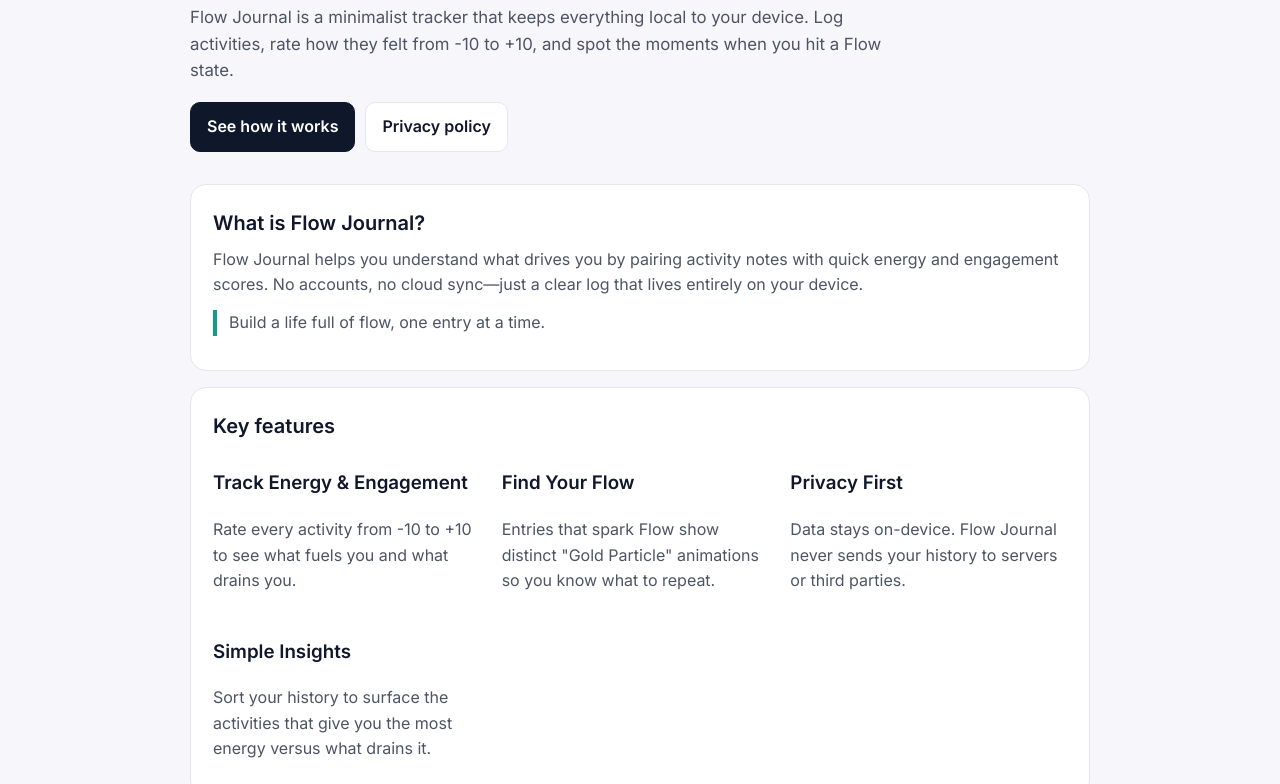
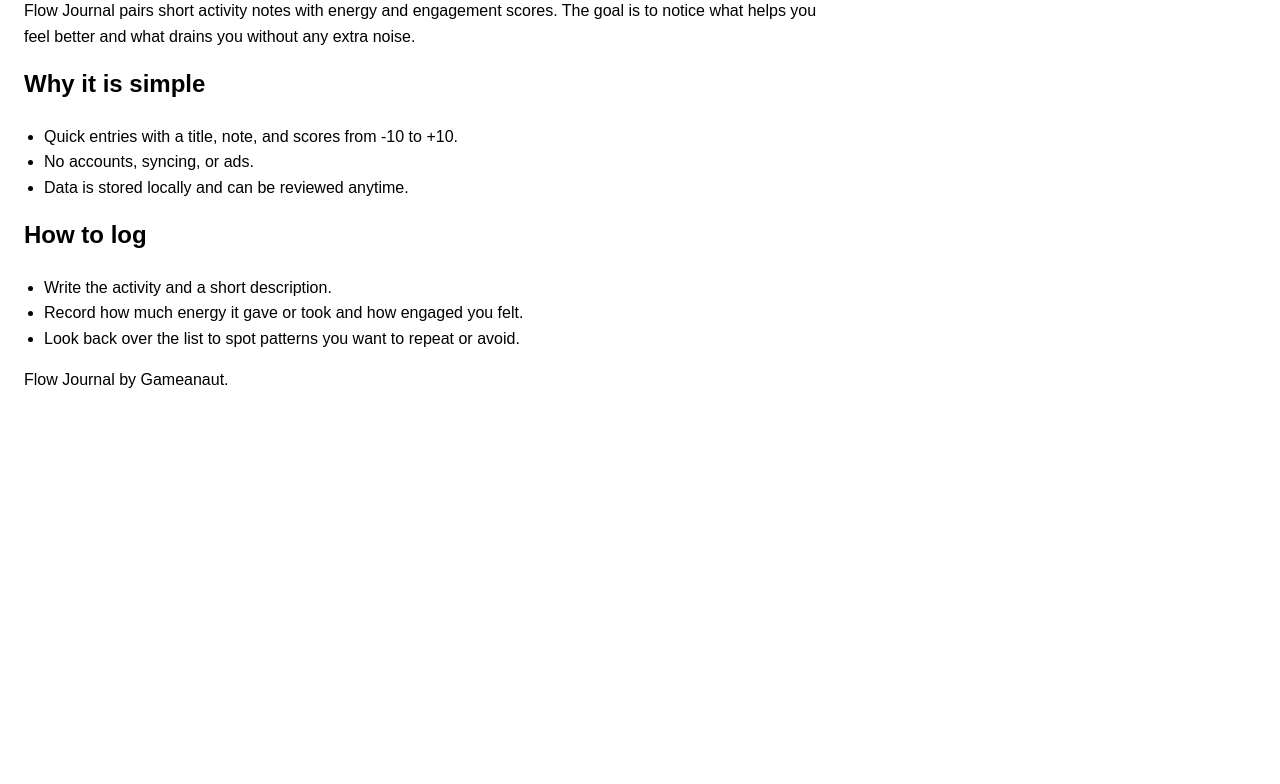
Before and after one commit to gameanaut/gameanaut.github.io, a plain HTML site: page flow-journal/index.html in a window 1280 px wide. Shown: the part 240-1024 px from the top of the page. After the commit the page ends 800 px from the top, so only its background shows below. Drawn offline with Linux system fonts and the light colour scheme.

Commit message:
Simplify flow journal page

```diff
--- a/flow-journal/index.html
+++ b/flow-journal/index.html
@@ -3,179 +3,60 @@
 <head>
     <meta charset="UTF-8">
     <meta name="viewport" content="width=device-width, initial-scale=1.0">
-    <title>Flow Journal | Minimal Energy & Engagement Tracker</title>
-    <meta name="description" content="Flow Journal is a minimalist, privacy-first app to log activities, track energy and engagement from -10 to +10, and spot Flow moments marked with Gold Particles.">
-    <link href="https://fonts.googleapis.com/css2?family=Inter:wght@400;500;600&display=swap" rel="stylesheet">
+    <title>Flow Journal</title>
+    <meta name="description" content="Flow Journal is a simple, privacy-first log for tracking activities with quick energy and engagement notes.">
     <style>
-        :root {
-            --bg: #f7f7fb;
-            --ink: #0f172a;
-            --muted: #4b5563;
-            --accent: #0f9b8e;
-            --border: #e4e7eb;
-            --card: #ffffff;
+        body {
+            margin: 24px;
+            font-family: sans-serif;
+            line-height: 1.6;
+            max-width: 800px;
         }
-        * { box-sizing: border-box; }
-        body {
-            margin: 0;
-            font-family: 'Inter', system-ui, -apple-system, BlinkMacSystemFont, "Segoe UI", sans-serif;
-            background: var(--bg);
-            color: var(--ink);
-            line-height: 1.6;
+        h1, h2 {
+            margin-top: 0;
         }
-        a { color: var(--accent); text-decoration: none; }
-        header {
-            padding: 48px 20px 20px;
+        a {
+            color: inherit;
         }
-        .container {
-            max-width: 900px;
-            margin: 0 auto;
-        }
-        .topline {
-            display: flex;
-            align-items: center;
-            gap: 12px;
-            color: var(--muted);
-            font-weight: 600;
-            font-size: 0.95rem;
-        }
-        .dot {
-            width: 10px;
-            height: 10px;
-            border-radius: 50%;
-            background: var(--accent);
-        }
-        h1 {
-            margin: 18px 0 10px;
-            font-size: clamp(2.2rem, 5vw, 2.8rem);
-            letter-spacing: -0.5px;
-        }
-        .lede {
-            margin: 0 0 18px;
-            color: var(--muted);
-            font-size: 1.05rem;
-            max-width: 720px;
-        }
-        .actions {
-            display: flex;
-            flex-wrap: wrap;
-            gap: 10px;
-            margin: 18px 0 0;
-        }
-        .btn {
-            padding: 11px 16px;
-            border-radius: 10px;
-            border: 1px solid var(--border);
-            font-weight: 600;
-            color: var(--ink);
-            background: var(--card);
-        }
-        .btn.primary {
-            background: var(--ink);
-            color: #ffffff;
-            border-color: var(--ink);
-        }
-        main {
-            padding: 12px 20px 48px;
-        }
-        section {
-            border: 1px solid var(--border);
-            border-radius: 16px;
-            background: var(--card);
-            padding: 22px;
-            margin-bottom: 16px;
-        }
-        h2 {
-            margin: 0 0 8px;
-            font-size: 1.25rem;
-        }
-        p { margin: 0 0 12px; color: var(--muted); }
-        ul { margin: 0; padding-left: 18px; color: var(--muted); }
-        .grid-two {
-            display: grid;
-            grid-template-columns: repeat(auto-fit, minmax(240px, 1fr));
-            gap: 12px;
-        }
-        .note {
-            border-left: 4px solid var(--accent);
-            padding-left: 12px;
-            color: var(--muted);
-        }
-        footer {
-            padding: 0 20px 40px;
-            color: var(--muted);
-            font-size: 0.95rem;
-        }
-        @media (max-width: 640px) {
-            header { padding-top: 32px; }
-            .actions { flex-direction: column; align-items: flex-start; }
-            .btn { width: 100%; text-align: center; }
+        ul {
+            padding-left: 20px;
         }
     </style>
 </head>
 <body>
     <header>
-        <div class="container">
-            <div class="topline"><span class="dot"></span> Flow Journal • Minimal & Private</div>
-            <h1>Track your energy, engagement, and find your Flow</h1>
-            <p class="lede">Flow Journal is a minimalist tracker that keeps everything local to your device. Log activities, rate how they felt from -10 to +10, and spot the moments when you hit a Flow state.</p>
-            <div class="actions">
-                <a class="btn primary" href="#features">See how it works</a>
-                <a class="btn" href="privacy/">Privacy policy</a>
-            </div>
-        </div>
+        <h1>Flow Journal</h1>
+        <p>A simple log for activities, energy, and engagement. Everything stays on your device.</p>
+        <p><a href="privacy/">Privacy policy</a></p>
     </header>
 
     <main>
-        <div class="container">
         <section id="about">
-                <h2>What is Flow Journal?</h2>
-                <p>Flow Journal helps you understand what drives you by pairing activity notes with quick energy and engagement scores. No accounts, no cloud sync—just a clear log that lives entirely on your device.</p>
-                <p class="note">Build a life full of flow, one entry at a time.</p>
+            <h2>What it does</h2>
+            <p>Flow Journal pairs short activity notes with energy and engagement scores. The goal is to notice what helps you feel better and what drains you without any extra noise.</p>
         </section>
 
         <section id="features">
-                <h2>Key features</h2>
-                <div class="grid-two">
-                    <div>
-                        <h3>Track Energy & Engagement</h3>
-                        <p>Rate every activity from -10 to +10 to see what fuels you and what drains you.</p>
-                    </div>
-                    <div>
-                        <h3>Find Your Flow</h3>
-                        <p>Entries that spark Flow show distinct "Gold Particle" animations so you know what to repeat.</p>
-                    </div>
-                    <div>
-                        <h3>Privacy First</h3>
-                        <p>Data stays on-device. Flow Journal never sends your history to servers or third parties.</p>
-                    </div>
-                    <div>
-                        <h3>Simple Insights</h3>
-                        <p>Sort your history to surface the activities that give you the most energy versus what drains it.</p>
-                    </div>
-                </div>
+            <h2>Why it is simple</h2>
+            <ul>
+                <li>Quick entries with a title, note, and scores from -10 to +10.</li>
+                <li>No accounts, syncing, or ads.</li>
+                <li>Data is stored locally and can be reviewed anytime.</li>
+            </ul>
         </section>
 
         <section id="logging">
-                <h2>How logging works</h2>
+            <h2>How to log</h2>
             <ul>
-                    <li>Add an activity title and a quick note.</li>
-                    <li>Slide energy and engagement scores from -10 to +10.</li>
-                    <li>Mark Flow moments to see Gold Particles beside the entries that matter most.</li>
-                    <li>Review your list anytime—everything stays local.</li>
+                <li>Write the activity and a short description.</li>
+                <li>Record how much energy it gave or took and how engaged you felt.</li>
+                <li>Look back over the list to spot patterns you want to repeat or avoid.</li>
             </ul>
         </section>
-
-            <section id="privacy">
-                <h2>Privacy at the core</h2>
-                <p>Flow Journal stores every entry directly on your device. There are no ads, no trackers, and no external accounts required.</p>
-                <p>Want details? <a href="privacy/">Read the privacy policy</a>.</p>
-            </section>
-        </div>
     </main>
 
     <footer>
-        <div class="container">Flow Journal by Gameanaut — minimalist tracking for your Flow state.</div>
+        <p>Flow Journal by Gameanaut.</p>
     </footer>
 </body>
 </html>
```
Lines whose indentation alone changed are shown as unchanged.
